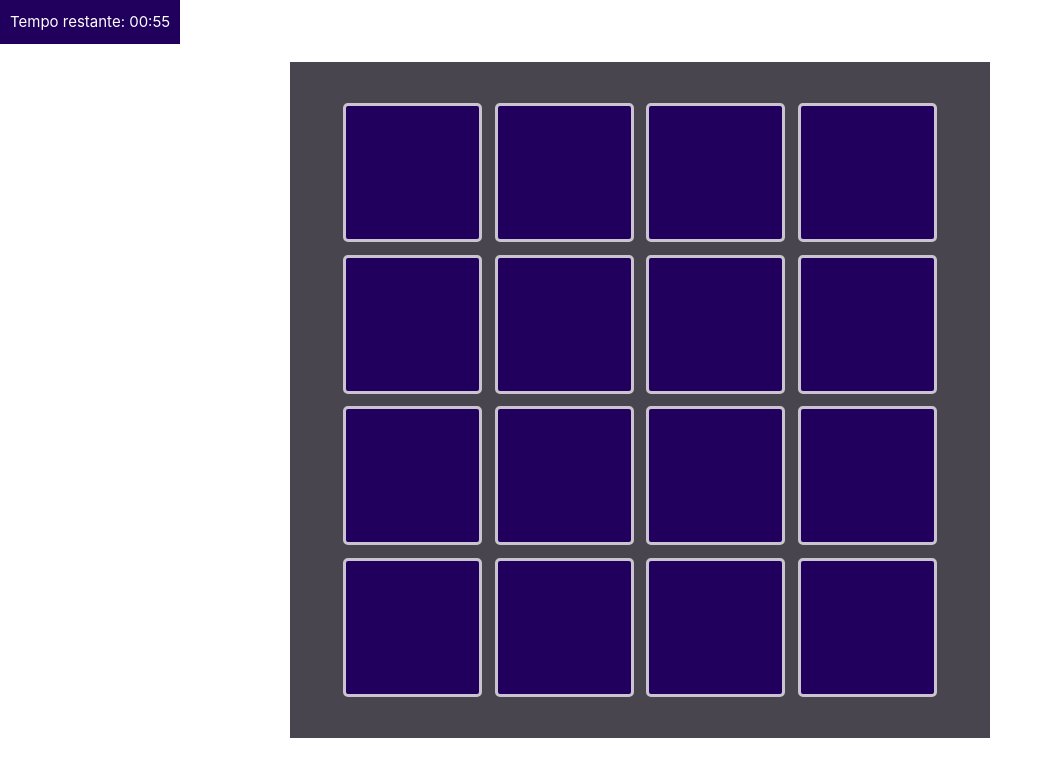
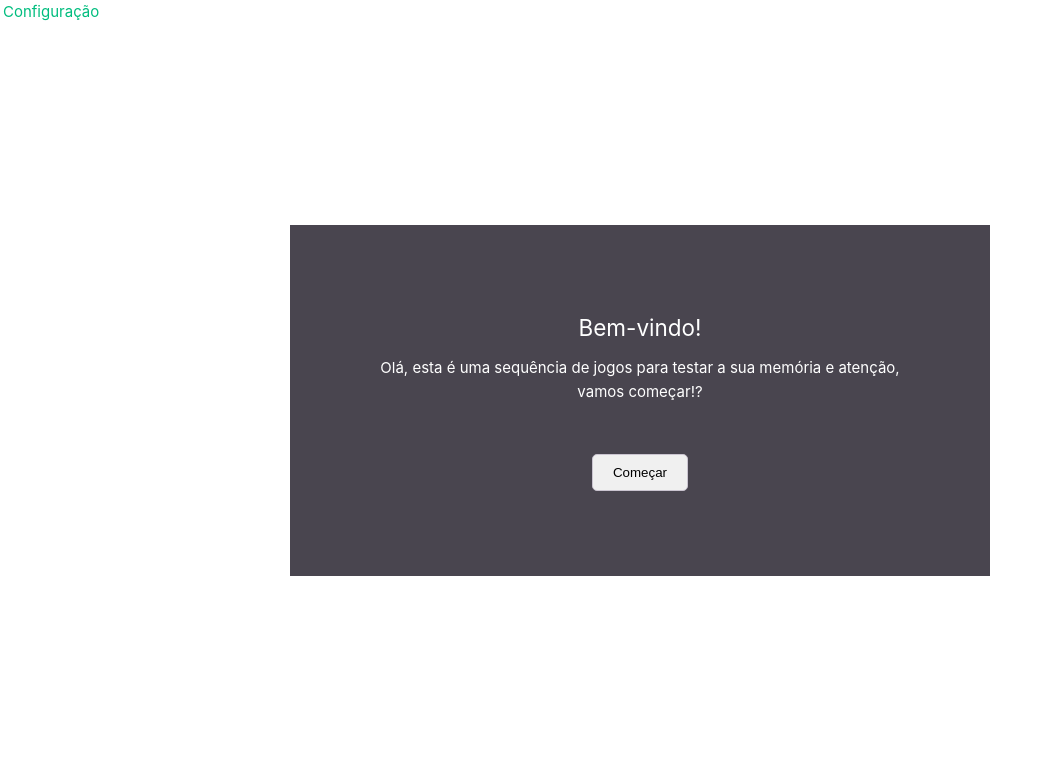
Before and after one commit to jvbfelix/memorizationTest, a Vue app: page / in a window 1280 px wide. Shown: the top 776 px of the page, without its empty margins (0-1053 px from the left). Built offline with nearby package versions, Linux system fonts and the light colour scheme.

Commit message:
🩹 fix(gameview): corrige ordem de jogos

```diff
--- a/src/views/GameView.vue
+++ b/src/views/GameView.vue
@@ -21,7 +21,7 @@ const {
   HuntingWordsList
 } = storeToRefs(store)
 
-let game = reactive({ presentation: 4, active: true })
+let game = reactive({ presentation: 0, active: false })
 const nextGame = () => {
   if (game.presentation == 0) {
     game.presentation++
```
